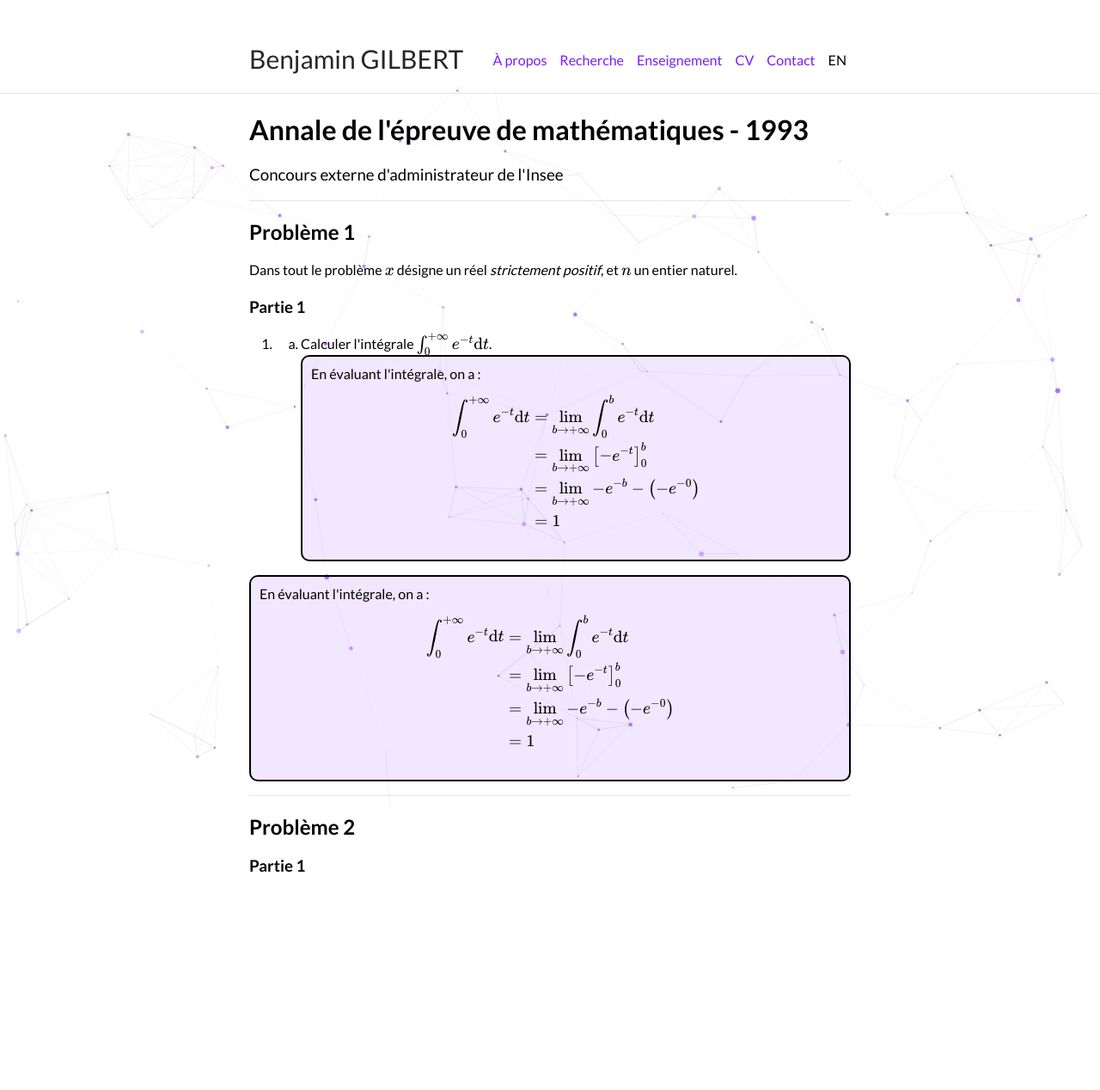
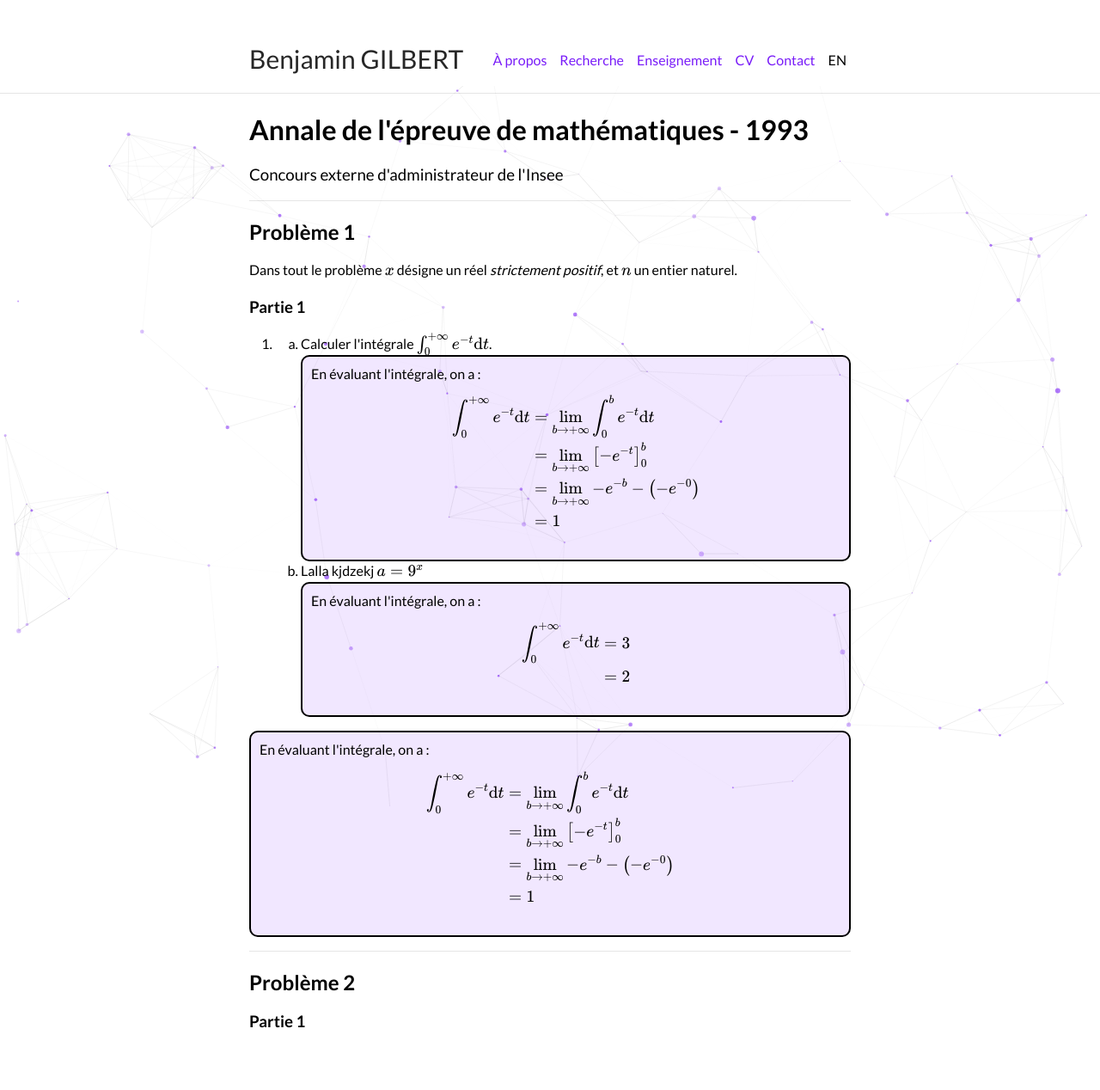
Before and after one commit to bglbrt/bglbrt.github.io, a Jekyll site: the page built from fr/corrections/administrateur_externe_1993.md, in a window 1280 px wide. Shown: the whole page at 86% size. Built offline with Jekyll 4.4.1, drawn with Linux system fonts in a browser that asks for light colours; nearby versions of some CDN libraries; before the commit the page ends 1086 px from its top, so only the background shows below that.

Commit message:
Mise à jour des corrections

```diff
--- a/fr/corrections/administrateur_externe_1993.md
+++ b/fr/corrections/administrateur_externe_1993.md
@@ -35,6 +35,19 @@
 $$
 </p>
 
+            <li> Lalla kjdzekj \( a=9^x \) </li>
+
+<p style="border: solid 2px; border-radius: 10px; background-color:rgba(121, 28, 248, .1); padding-right: 10px; padding-left: 10px; padding-top: 10px; padding-bottom: 10px; margin: 0 0 0 0;">
+
+En évaluant l'intégrale, on a :
+$$
+\begin{aligned}
+    \int_{0}^{+\infty} e^{-t} \mathrm{d} t & = 3 \\
+    & = 2
+\end{aligned}
+$$
+</p>
+
         </ol>
     </li>
 </ol>
```
